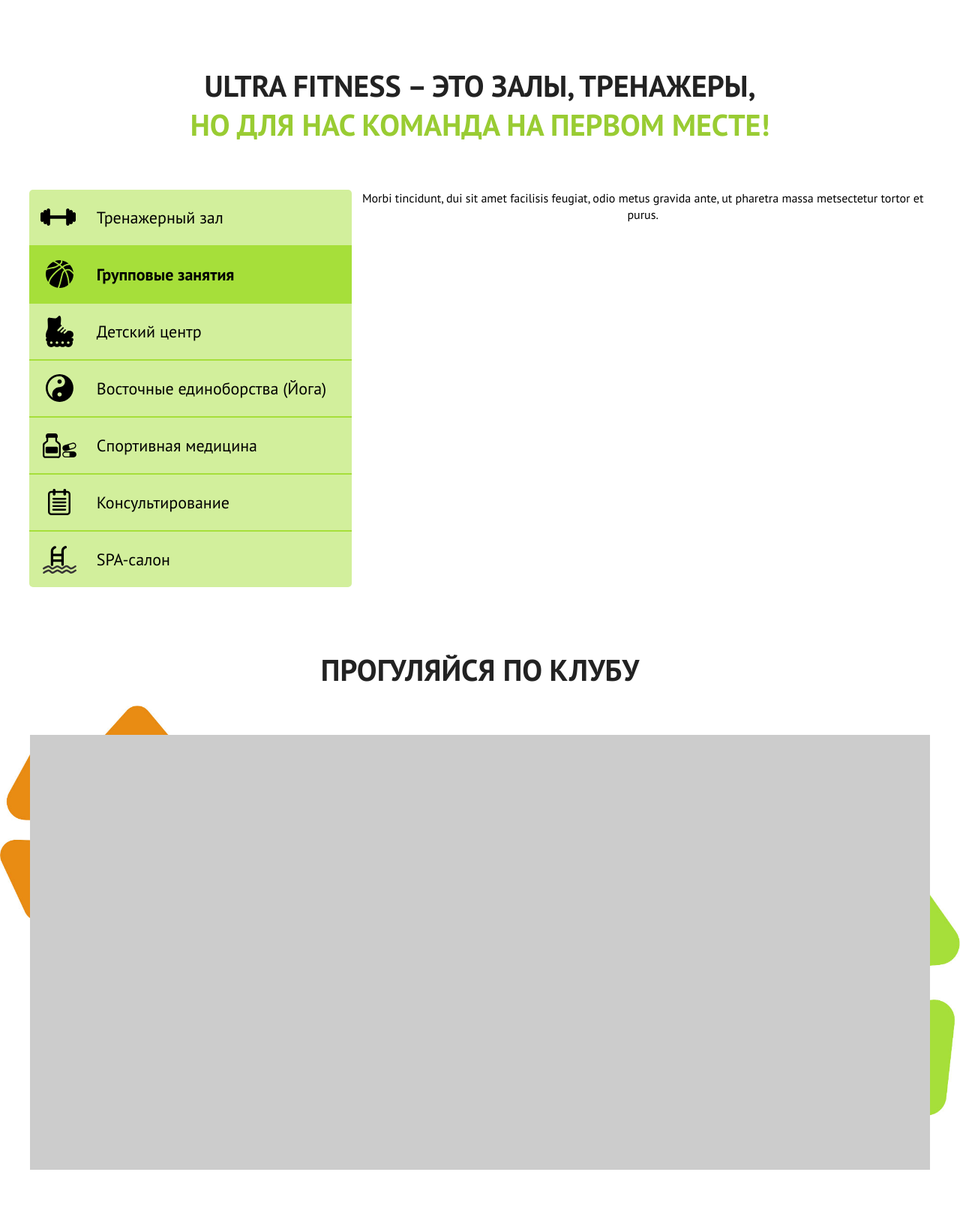
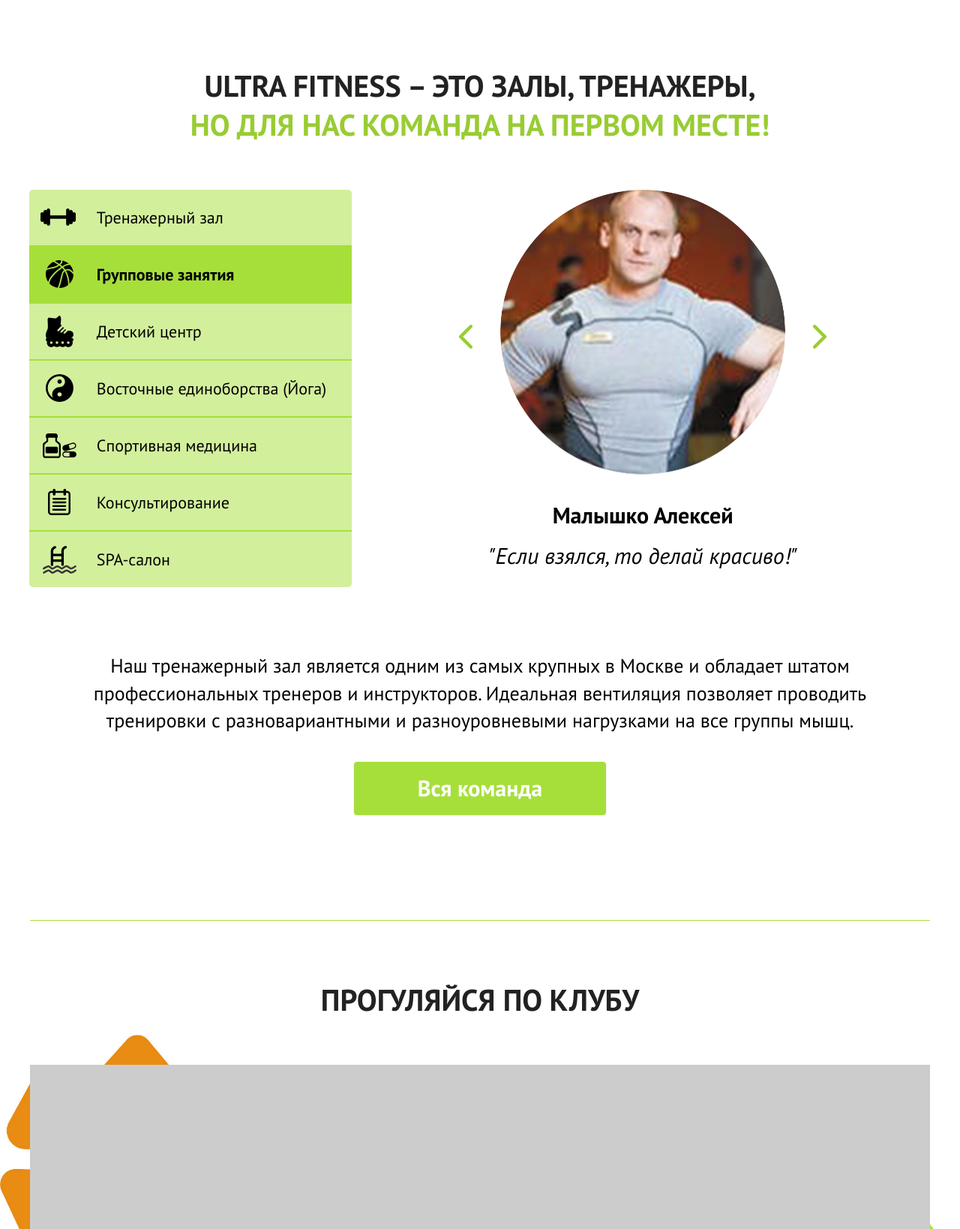
Before and after one commit to geouser/fitnes, a PHP site: page / in a window 1280 px wide, after a click on "Групповые занятия". Shown: the part 801-2440 px from the top of the page at 75% size. Run offline with PHP 8.4, Linux system fonts and the light colour scheme; some libraries are stand-ins or nearby versions.

Commit message:
верстка головна готова

```diff
--- a/css/general.css
+++ b/css/general.css
@@ -324,12 +324,23 @@ h1                      {
 /* --------------------------------------
    Team
    -------------------------------------- */
-.team                           { padding: 90px 0 0;}
+.team                           { padding: 90px 0 140px; position: relative;}
+.team:after                     { content: ' ';
+                                  width: 1200px;
+                                  height: 1px;
+                                  background-color: #A6DF3A;
+                                  position: absolute;
+                                  left: 50%;
+                                  margin-left: -600px;
+                                  bottom: 0;}
+
 .team h2                        { font: 40px 'pt_sansbold';
                                   text-align: center;
                                   text-transform: uppercase;
                                   margin-bottom: 60px;}
 .team h2 span                   { color: #99cc33;}
+.personal                       { margin-bottom: 80px;}
+
 
 .tabs_menu                      { display: inline-block;
                                   width: 430px;
@@ -390,6 +401,35 @@ h1                      {
                                   margin-bottom: 30px;}
 .personal .slide .name          { font: 30px 'pt_sansbold'; margin-bottom: 15px;}
 .personal .slide .citate        { font: 30px 'pt_sansitalic'}
+.slick-arrow                    { width: 20px;
+                                  height: 32px;
+                                  top: 37.5%;
+                                  z-index: 10;}
+.slick-arrow:before             { display: none;}
+.slick-arrow.slick-prev         { background-image: url(../images/svg/left.svg);
+                                  background-size: 100% 100%;
+                                  left: 18%;}
+.slick-arrow.slick-next         { background-image: url(../images/svg/right.svg);
+                                  background-size: 100% 100%;
+                                  right: 18%;}
+
+.team .about p                  { width: 90%; font-size: 26px; display: inline-block;}
+.team .about button             { padding: 16px 85px;
+                                  font: 30px 'pt_sansbold';
+                                  color: #fff;
+                                  margin-top: 65px;
+                                  background-color: #A6DF3A;
+                                  border: 1px solid #F7F7F7;
+                                  display: block;
+                                  margin: 35px auto 0;
+                                  -webkit-transition: all .2s;
+                                     -moz-transition: all .2s;
+                                      -ms-transition: all .2s;
+                                       -o-transition: all .2s;
+                                          transition: all .2s;
+                                  -webkit-border-radius: 5px;
+                                          border-radius: 5px;}
+.team .about button:hover       { background-color: #ED6D00;}
 
 /* --------------------------------------
    Tour
@@ -407,6 +447,9 @@ h1                      {
                                   width: 1200px;
                                   margin: 0 auto;
                                   background-color: #ccc;}
+
+
+
 
 
 /* --------------------------------------
--- a/index.html
+++ b/index.html
@@ -101,24 +101,94 @@
                         </div>
                     </div>
                     <div id="tabs-2">
-                        <p>Morbi tincidunt, dui sit amet facilisis feugiat, odio metus gravida ante, ut pharetra massa metsectetur tortor et purus.</p>
+                        <div class="slider">
+                            <div class="slide">
+                                <div class="image" style="background-image: url('images/person-01.jpg')"></div>
+                                <p class="name">Малышко Алексей</p>
+                                <p class="citate">"Если взялся, то делай красиво!"</p>
+                            </div>
+                            <div class="slide">
+                                <div class="image" style="background-image: url('images/person-01.jpg')"></div>
+                                <p class="name">Малышко Алексей</p>
+                                <p class="citate">"Если взялся, то делай красиво!"</p>
+                            </div>
+                        </div>
                     </div>
                     <div id="tabs-3">
-                        <p>Mauris eleifend est et turpis. Duis id erat. Suspendisse potenti. Aliquam vulputate, pede vel vehicula ac in lacus. Vivamus a libero vitae lectus hendrerit hendrerit.</p>
+                        <div class="slider">
+                            <div class="slide">
+                                <div class="image" style="background-image: url('images/person-01.jpg')"></div>
+                                <p class="name">Малышко Алексей</p>
+                                <p class="citate">"Если взялся, то делай красиво!"</p>
+                            </div>
+                            <div class="slide">
+                                <div class="image" style="background-image: url('images/person-01.jpg')"></div>
+                                <p class="name">Малышко Алексей</p>
+                                <p class="citate">"Если взялся, то делай красиво!"</p>
+                            </div>
+                        </div>
                     </div>
                     <div id="tabs-4">
-                        <p>Mauris eleifend est et turpis. Duis id erat. Suspendisse potenti. Aliquam vulputate, pede vel vehicula ac in lacus. Vivamus a libero vitae lectus hendrerit hendrerit.</p>
+                        <div class="slider">
+                            <div class="slide">
+                                <div class="image" style="background-image: url('images/person-04.jpg')"></div>
+                                <p class="name">Джекі Чан</p>
+                                <p class="citate">"Если взялся, то делай красиво!"</p>
+                            </div>
+                            <div class="slide">
+                                <div class="image" style="background-image: url('images/person-04.jpg')"></div>
+                                <p class="name">Джекі Чан</p>
+                                <p class="citate">"Если взялся, то делай красиво!"</p>
+                            </div>
+                        </div>
                     </div>
                     <div id="tabs-5">
-                        <p>Mauris eleifend est et turpis. Duis id erat. Suspendisse potenti. Aliquam vulputate, pede vel vehicula ac in lacus. Vivamus a libero vitae lectus hendrerit hendrerit.</p>
+                        <div class="slider">
+                            <div class="slide">
+                                <div class="image" style="background-image: url('images/person-01.jpg')"></div>
+                                <p class="name">Малышко Алексей</p>
+                                <p class="citate">"Если взялся, то делай красиво!"</p>
+                            </div>
+                            <div class="slide">
+                                <div class="image" style="background-image: url('images/person-01.jpg')"></div>
+                                <p class="name">Малышко Алексей</p>
+                                <p class="citate">"Если взялся, то делай красиво!"</p>
+                            </div>
+                        </div>
                     </div>
                     <div id="tabs-6">
-                        <p>Mauris eleifend est et turpis. Duis id erat. Suspendisse potenti. Aliquam vulputate, pede vel vehicula ac in lacus. Vivamus a libero vitae lectus hendrerit hendrerit.</p>
+                        <div class="slider">
+                            <div class="slide">
+                                <div class="image" style="background-image: url('images/person-01.jpg')"></div>
+                                <p class="name">Малышко Алексей</p>
+                                <p class="citate">"Если взялся, то делай красиво!"</p>
+                            </div>
+                            <div class="slide">
+                                <div class="image" style="background-image: url('images/person-01.jpg')"></div>
+                                <p class="name">Малышко Алексей</p>
+                                <p class="citate">"Если взялся, то делай красиво!"</p>
+                            </div>
+                        </div>
                     </div>
                     <div id="tabs-7">
-                        <p>Mauris eleifend est et turpis. Duis id erat. Suspendisse potenti. Aliquam vulputate, pede vel vehicula ac in lacus. Vivamus a libero vitae lectus hendrerit hendrerit.</p>
+                        <div class="slider">
+                            <div class="slide">
+                                <div class="image" style="background-image: url('images/person-01.jpg')"></div>
+                                <p class="name">Малышко Алексей</p>
+                                <p class="citate">"Если взялся, то делай красиво!"</p>
+                            </div>
+                            <div class="slide">
+                                <div class="image" style="background-image: url('images/person-01.jpg')"></div>
+                                <p class="name">Малышко Алексей</p>
+                                <p class="citate">"Если взялся, то делай красиво!"</p>
+                            </div>
+                        </div>
                     </div>
                 </div>
+            </div> <!-- end tabs -->
+            <div class="wrapper about">
+                <p>Наш тренажерный зал является одним из самых крупных в Москве и обладает штатом профессиональных тренеров и инструкторов. Идеальная вентиляция позволяет проводить тренировки с разновариантными и разноуровневыми нагрузками на все группы мышц.</p>
+                <button class="magnific" href="#">Вся команда</button>
             </div>
         </div> <!-- end team -->
 
--- a/js/main.js
+++ b/js/main.js
@@ -135,7 +135,12 @@ jQuery(document).ready(function($) {
 
 
   $(function() {
-    $( "#tabs" ).tabs();
+    $( "#tabs" ).tabs({
+      activate: function( event, ui ) {
+        console.log(event);
+        ui.newPanel.find('.slider').get(0).slick.setPosition();
+      }
+    });
   });
 
   $('.slider').slick();
```
Also changed, not shown: images/person-04.jpg (added), images/svg/left.svg (added), images/svg/right.svg (added).
